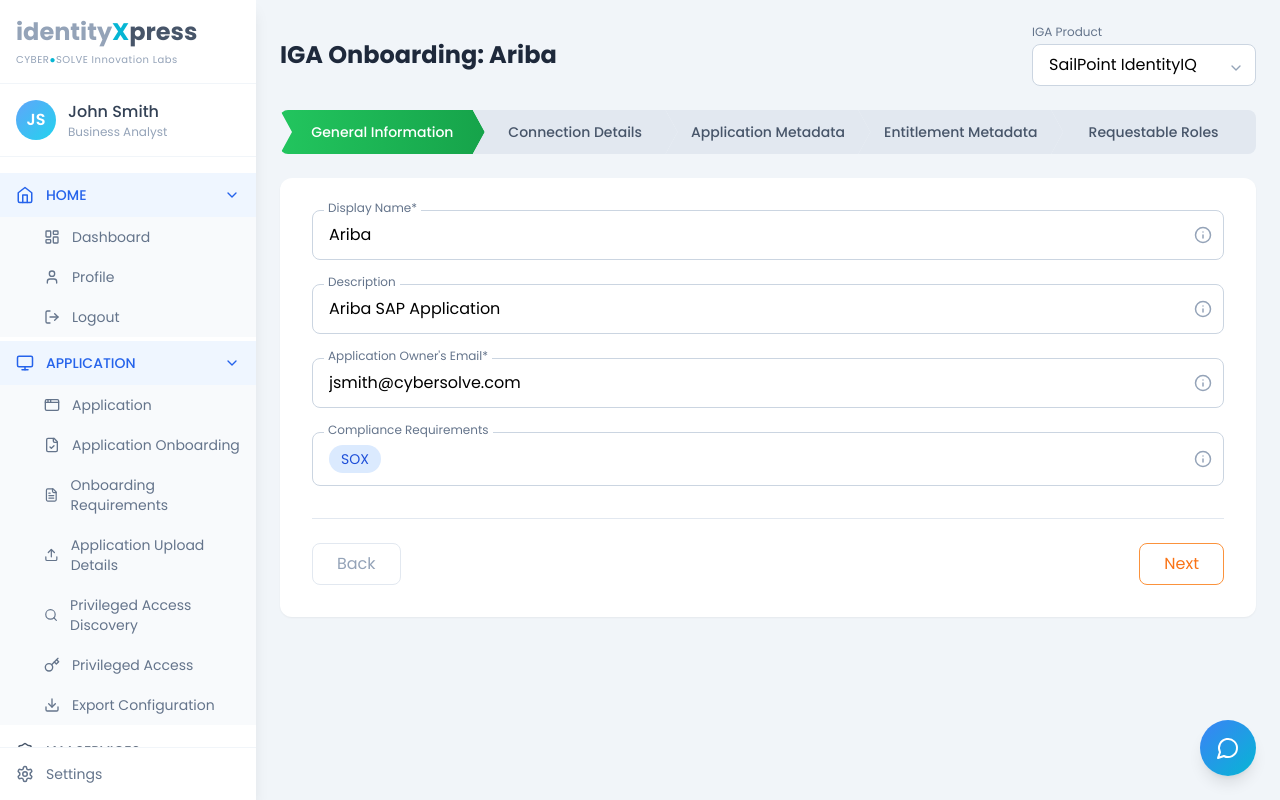
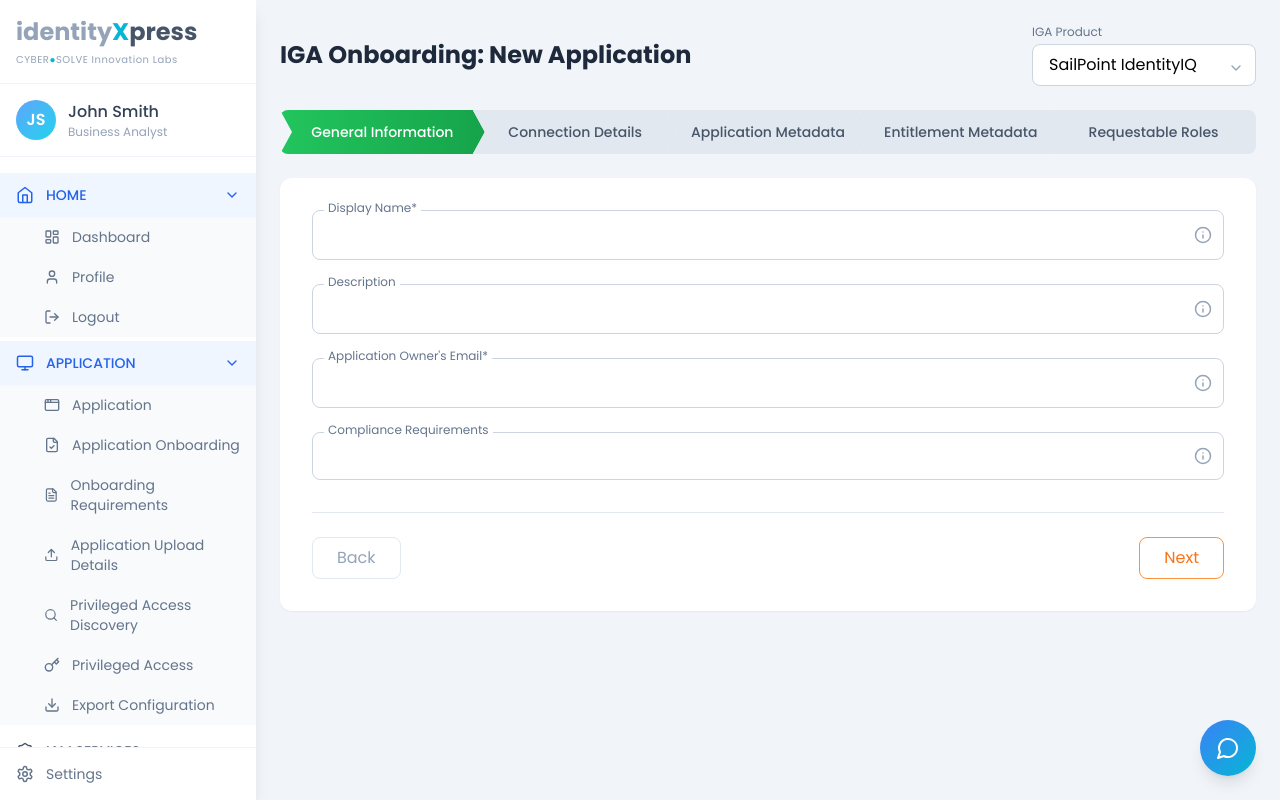
Before and after one commit to ammybawa/application, a React (Vite) app: page /questionnaire in a window 1280 px wide. Built offline with nearby package versions, Linux system fonts and the light colour scheme.

Commit message:
first commit

```diff
--- a/src/pages/Questionnaire.tsx
+++ b/src/pages/Questionnaire.tsx
@@ -1,6 +1,8 @@
-import { useState } from 'react';
+import { useState, useEffect } from 'react';
+import { useParams } from 'react-router-dom';
 import { ChevronDown, Info, Eye, EyeOff, Download, Plus, ArrowLeft } from 'lucide-react';
 import clsx from 'clsx';
+import { useApplications } from '../context/ApplicationContext';
 
 interface FormData {
   displayName: string;
@@ -46,46 +48,37 @@
   isRequestable: boolean;
 }
 
-const initialFormData: FormData = {
-  displayName: 'Ariba',
-  description: 'Ariba SAP Application',
-  applicationOwnerEmail: 'jsmith@cybersolve.com',
-  complianceRequirements: ['SOX'],
-  databaseType: 'MySQL',
-  hostname: 'mysql-targetapp1.c0druaxqetmo.us-east-1.rds.amazonaws.com',
-  portNumber: '3306',
-  databaseName: 'trakk',
-  serviceAccountName: 'admin',
-  serviceAccountPassword: 'password123',
+// Empty initial form data - will be populated from app context
+const getEmptyFormData = (appName: string = ''): FormData => ({
+  displayName: appName,
+  description: '',
+  applicationOwnerEmail: '',
+  complianceRequirements: [],
+  databaseType: '',
+  hostname: '',
+  portNumber: '',
+  databaseName: '',
+  serviceAccountName: '',
+  serviceAccountPassword: '',
   accountsReconciliationType: 'query',
-  accountsReconciliationQuery: 'select * from users left outer join userscapabilities on users.id = userscapabilities.id order by users.id',
+  accountsReconciliationQuery: '',
   accountDisablementType: 'query',
-  accountDisablementQuery: 'update users set IIQDisabled=true where id=?',
+  accountDisablementQuery: '',
   accountModificationType: 'query',
-  accountModificationQuery: 'update users set lastname=?,email=? where id=?',
+  accountModificationQuery: '',
   accountUnlockType: 'query',
-  accountUnlockQuery: 'update users set IIQDisabled=false where id=?',
+  accountUnlockQuery: '',
   entitlementsReconciliationType: 'query',
-  entitlementsReconciliationQuery: 'select * from capabilities',
+  entitlementsReconciliationQuery: '',
   assignEntitlementsType: 'query',
-  assignEntitlementsQuery: 'insert into userscapabilities (id,capability) values (?,?)',
+  assignEntitlementsQuery: '',
   accountCreationType: 'query',
-  accountCreationQuery: 'insert into users (id,firstname,lastname,email) values (?,?,?,?)',
-};
+  accountCreationQuery: '',
+});
 
-const initialMappings: AttributeMapping[] = [
-  { igaAttribute: 'Email', appAttribute: 'Email Address', igaValue: 'jhsmith@cybersolve.com', appValue: 'jhsmith@cybersolve.com' },
-  { igaAttribute: 'Last Name', appAttribute: 'familyName', igaValue: 'Smith', appValue: 'Smith' },
-  { igaAttribute: 'Username', appAttribute: 'sAMAccountName', igaValue: 'jhsmith', appValue: 'jhsmith' },
-];
+const initialMappings: AttributeMapping[] = [];
 
-const initialEntitlements: Entitlement[] = [
-  { id: '1', name: 'Ariba Accounts', nameInIGA: '', description: 'This capability provides user with Accounts access', isCertifiable: true, isPrivileged: false, isRequestable: true },
-  { id: '2', name: 'Ariba Admin', nameInIGA: '', description: 'This capability provides user with Admin access', isCertifiable: false, isPrivileged: true, isRequestable: true },
-  { id: '3', name: 'Ariba Business Administration', nameInIGA: '', description: 'This capability provides user with Business Administration access', isCertifiable: true, isPrivileged: false, isRequestable: true },
-  { id: '4', name: 'Ariba Business Development', nameInIGA: '', description: 'This capability provides user with Business Development access', isCertifiable: false, isPrivileged: true, isRequestable: true },
-  { id: '5', name: 'Ariba CyberSecurity', nameInIGA: '', description: 'This capability provides user with CyberSecurity access', isCertifiable: true, isPrivileged: false, isRequestable: true },
-];
+const initialEntitlements: Entitlement[] = [];
 
 const tabs = [
   { id: 'general', label: 'General Information' },
@@ -96,14 +89,30 @@
 ];
 
 export default function Questionnaire() {
+  const { appId } = useParams<{ appId: string }>();
+  const { getApplication } = useApplications();
+
+  // Get the application from context if appId is provided
+  const application = appId ? getApplication(appId) : null;
+
   const [activeTab, setActiveTab] = useState('general');
-  const [formData, setFormData] = useState<FormData>(initialFormData);
+  const [formData, setFormData] = useState<FormData>(getEmptyFormData(application?.name || ''));
   const [showPassword, setShowPassword] = useState(false);
   const [selectedIgaProduct, setSelectedIgaProduct] = useState('SailPoint IdentityIQ');
   const [attributeMappings] = useState<AttributeMapping[]>(initialMappings);
   const [entitlements] = useState<Entitlement[]>(initialEntitlements);
   const [showCompletionPage, setShowCompletionPage] = useState(false);
   const [confirmOffline, setConfirmOffline] = useState(false);
+
+  // Update form data when application changes
+  useEffect(() => {
+    if (application) {
+      setFormData(prev => ({
+        ...prev,
+        displayName: application.name,
+      }));
+    }
+  }, [application]);
 
   const updateFormData = (field: keyof FormData, value: any) => {
     setFormData(prev => ({ ...prev, [field]: value }));
@@ -204,8 +213,8 @@
   const renderAppMetadata = () => (
     <div className="space-y-8">
       <div>
-        <h3 className="text-lg font-medium text-slate-800 mb-2">Define the mapping between attributes in your Application <span className="font-semibold">Ariba</span> and IGA</h3>
-        <p className="text-slate-600 mb-6">E.g. "Email Address" in your Application Ariba maps to "Email" in IGA.</p>
+        <h3 className="text-lg font-medium text-slate-800 mb-2">Define the mapping between attributes in your Application <span className="font-semibold">{formData.displayName || 'your app'}</span> and IGA</h3>
+        <p className="text-slate-600 mb-6">E.g. "Email Address" in your Application {formData.displayName || 'your app'} maps to "Email" in IGA.</p>
 
         {/* Visual Mapping Diagram */}
         <div className="bg-slate-50 rounded-xl p-6 mb-8">
@@ -273,7 +282,7 @@
             </div>
           </div>
           <div className="flex-1">
-            <label className="block text-xs text-slate-500 mb-2">User attributes in application Ariba*</label>
+            <label className="block text-xs text-slate-500 mb-2">User attributes in application {formData.displayName || 'your app'}*</label>
             <div className="relative">
               <select className="w-full px-4 py-3 border border-slate-300 rounded-lg appearance-none focus:outline-none focus:border-blue-500 bg-white">
                 <option>Entitlement Name</option>
@@ -292,7 +301,7 @@
       {/* Entitlement Types */}
       <div className="border-t border-slate-200 pt-8">
         <h3 className="text-lg font-medium text-slate-800 mb-2">
-          Identify the Entitlement types and corresponding attributes in your Application <span className="font-semibold">Ariba</span>. Usually these are multi-valued attribute.
+          Identify the Entitlement types and corresponding attributes in your Application <span className="font-semibold">{formData.displayName || 'your app'}</span>. Usually these are multi-valued attribute.
         </h3>
         <p className="text-slate-500 text-sm mb-4">E.g. "Role Memberships", "Group memberships" etc.</p>
 
@@ -396,7 +405,7 @@
 
   const renderRequestableRoles = () => (
     <div className="space-y-6">
-      <h3 className="text-lg font-medium text-slate-800">Requestable Roles for <span className="font-semibold">Ariba</span></h3>
+      <h3 className="text-lg font-medium text-slate-800">Requestable Roles for <span className="font-semibold">{formData.displayName || 'your app'}</span></h3>
       <p className="text-slate-600">Define which roles can be requested by users in the access request process.</p>
 
       <div className="border border-slate-200 rounded-lg overflow-hidden">
@@ -428,7 +437,7 @@
         <ArrowLeft size={20} />
       </button>
 
-      <h1 className="text-2xl font-bold text-slate-800 mb-2">Ariba's Information Collected</h1>
+      <h1 className="text-2xl font-bold text-slate-800 mb-2">{formData.displayName || 'Application'}'s Information Collected</h1>
       <p className="text-slate-600 mb-8">Application is now ready for onboarding to SailPoint IdentityIQ.</p>
 
       <div className="grid grid-cols-3 gap-6 mb-8">
@@ -494,7 +503,7 @@
     <div className="space-y-6">
       {/* Header */}
       <div className="flex items-center justify-between">
-        <h1 className="text-2xl font-bold text-slate-800">IGA Onboarding: Ariba</h1>
+        <h1 className="text-2xl font-bold text-slate-800">IGA Onboarding: {formData.displayName || 'New Application'}</h1>
         <div className="relative">
           <label className="block text-xs text-slate-500 mb-1">IGA Product</label>
           <select value={selectedIgaProduct} onChange={(e) => setSelectedIgaProduct(e.target.value)} className="appearance-none px-4 py-2 pr-10 border border-slate-300 rounded-lg bg-white">
```
